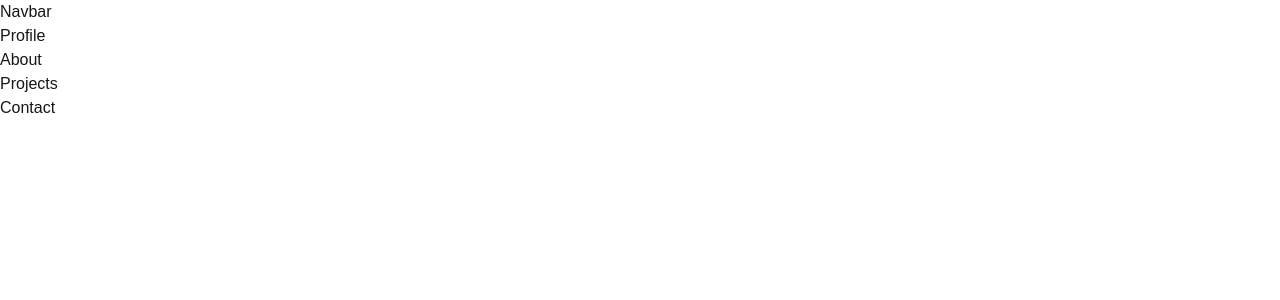
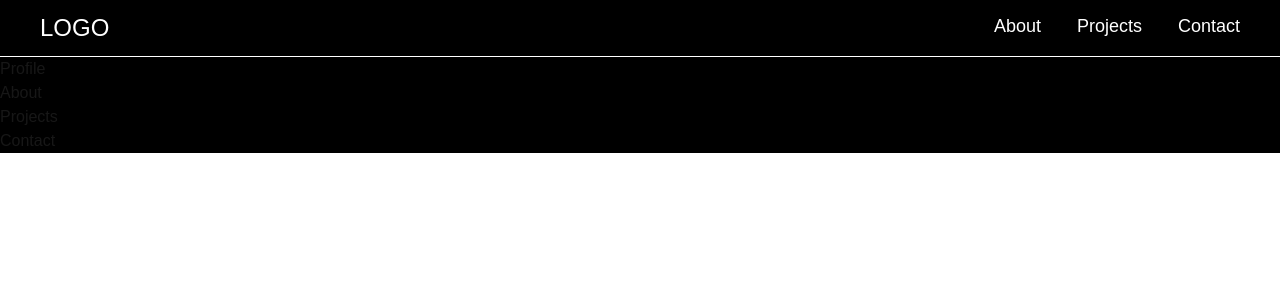
Before and after one commit to GaneshV21/Portfolio, a Next.js app: page / in a window 1280 px wide. Shown: the top 300 px of the page. Built offline with nearby package versions, Linux system fonts and the light colour scheme.

Commit message:
adding the navbar functionality

```diff
--- a/app/components/Navbar.js
+++ b/app/components/Navbar.js
@@ -1,10 +1,23 @@
 import React from "react";
-import PropTypes from "prop-types";
 
 function Navbar() {
-  return <div>Navbar</div>;
+  return (
+    <>
+      <div className="flex justify-between p-3 mx-5 ">
+        <div>
+          <p className="text-2xl cursor-pointer text-white font-semibol mx-2">
+            LOGO
+          </p>
+        </div>
+        <div className="flex justify-between gap-5">
+          <p className="text-lg cursor-pointer text-white mx-2">About</p>
+          <p className="text-lg cursor-pointer text-white mx-2">Projects</p>
+          <p className="text-lg cursor-pointer text-white mx-2">Contact</p>
+        </div>
+      </div>
+      <div className="h-[1px] bg-white w-full" />
+    </>
+  );
 }
 
-Navbar.propTypes = {};
-
 export default Navbar;
--- a/app/page.js
+++ b/app/page.js
@@ -6,7 +6,7 @@ import Contact from "./components/Contact";
 
 export default function Home() {
   return (
-    <div>
+    <div className="bg-black">
       <Navbar />
       <Profile />
       <About />
```
